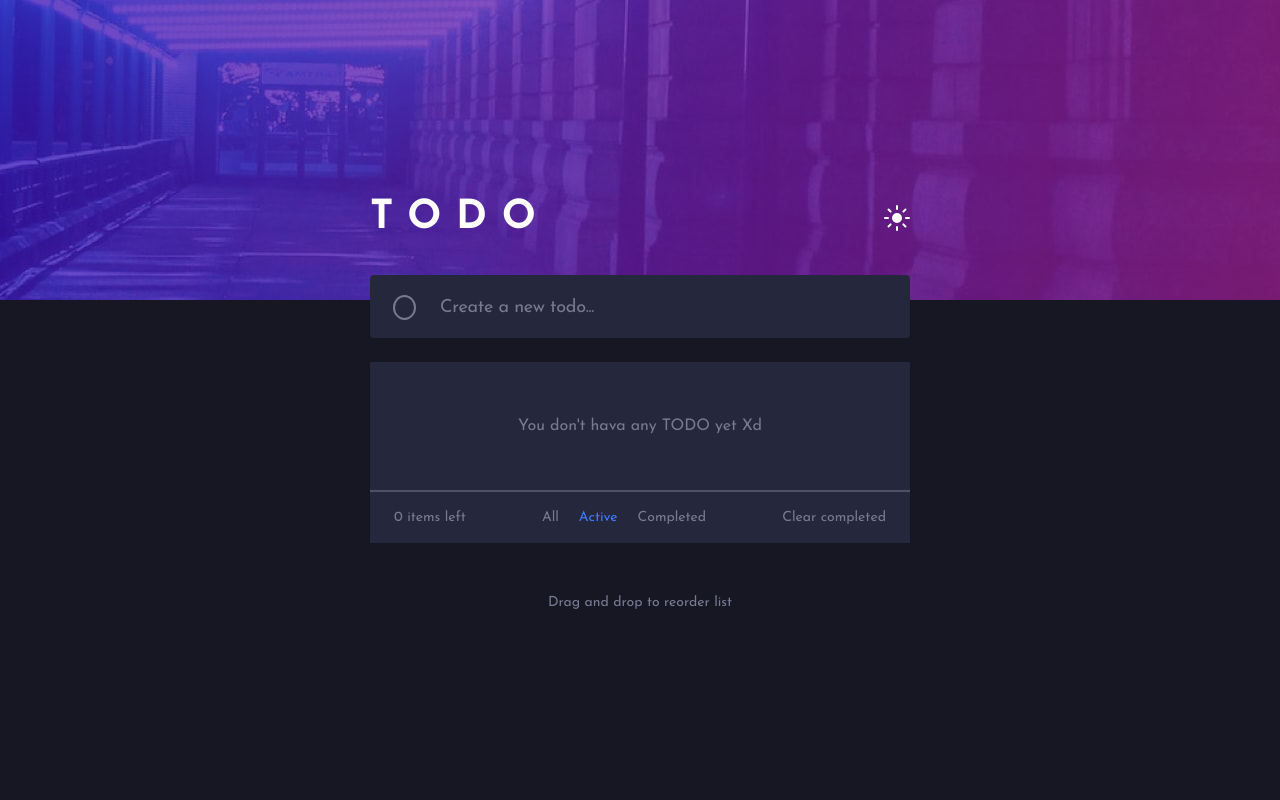
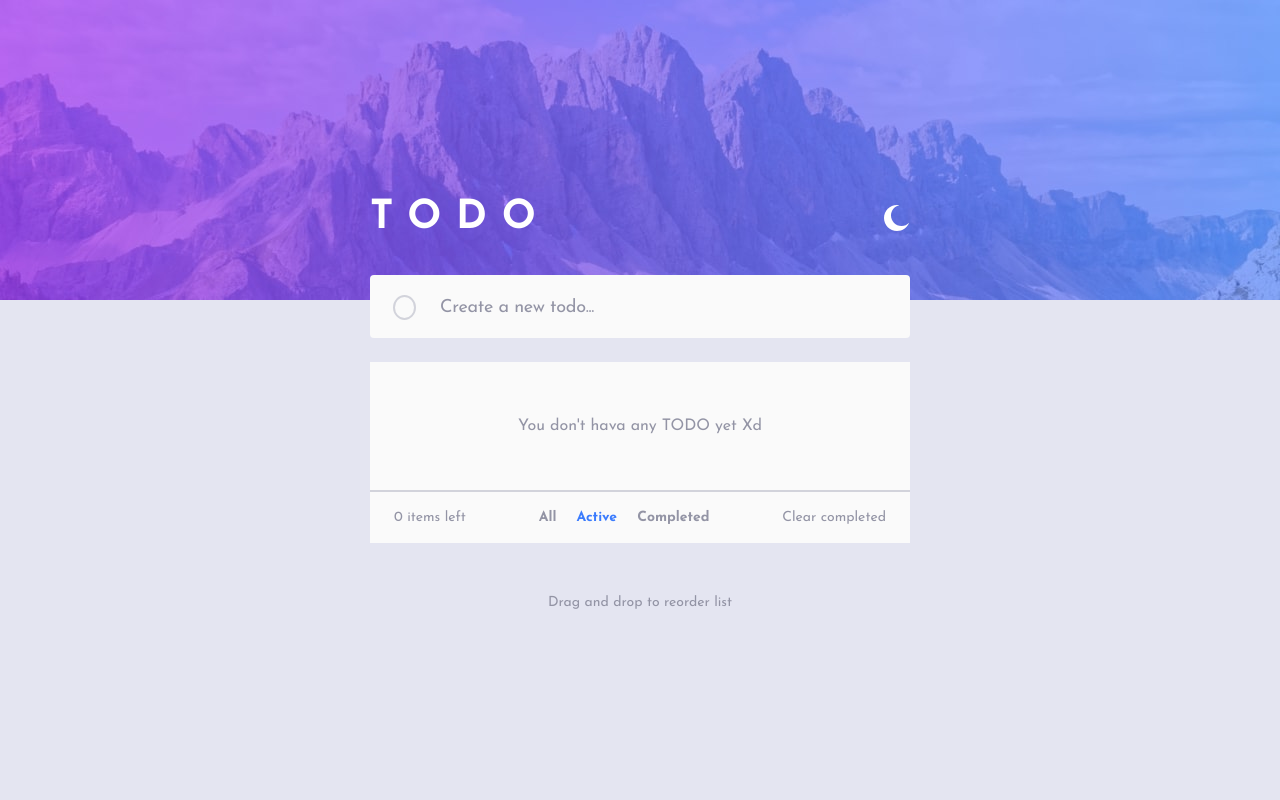
Before and after one commit to lazydroide/frontendmentor-todo-app, a Django app: page / in a window 1280 px wide. Run offline with Django 4.2, Linux system fonts and the light colour scheme; data that the repository does not hold is empty.

Commit message:
feat: light/dark modes

```diff
--- a/todoapp/static/css/style.css
+++ b/todoapp/static/css/style.css
@@ -55,34 +80,47 @@ img, picture, svg, video, canvas{
     --clr-body-bg: hsl(235, 21%, 11%);
     --clr-todo-bg: hsl(235, 24%, 19%);
 
-    --clr-text-900: #FFFFFF;
+    --clr-text-title: #FFFFFF;
+    --clr-text-body: hsl(234, 39%, 85%);
+    --clr-text-menu: hsl(234, 11%, 52%);
+    --clr-text-filter: hsl(234, 11%, 52%);
+    --clr-text-filter-hover: #FFFFFF;
+
+    --clr-divider: hsl(233, 14%, 35%);
+
+    /* --clr-text-900: #FFFFFF;
     --clr-text-700: hsl(236, 33%, 92%);
     --clr-text-600: hsl(234, 39%, 85%);
     --clr-text-400: hsl(234, 11%, 52%);
     --clr-text-300: hsl(233, 14%, 35%);
-    --clr-text-200: hsl(237, 14%, 26%);
-
-    --clr-bright-blue: hsl(220, 98%, 61%);
-    --clr-gradient-star: hsl(192, 100%, 87%);
-    --clr-gradient-end: hsl(280, 87%, 65%);
-
-    --gradient: linear-gradient(90deg, var(--clr-gradient-star), var(--clr-gradient-end));
+    --clr-text-200: hsl(237, 14%, 26%); */
 
     --bg-img: url(../img/bg-desktop-dark.jpg);
+    --icon: url(../img/icon-sun.svg);
+}
 
-    font-family: 'Josefin Sans', sans-serif;
-    color: var(--clr-text-900);
-    --fs-12: 0.75rem;
-    --fs-14: 0.875rem;
-    --fs-18: 1.125rem;
-    --fs-27: 1.6875rem;
-    --fs-40: 2.5rem;
+.light {
+    --clr-body-bg: hsl(236, 33%, 92%);
+    --clr-todo-bg: hsl(0, 0%, 98%);
 
-    --fw-400: 400;
-    --fw-700: 700;
+    --clr-text-title: #FFFFFF;
+    --clr-text-body: hsl(235, 19%, 35%);
+    --clr-text-menu: hsl(236, 9%, 61%);
+    --clr-text-filter: hsl(236, 9%, 61%);
+    --clr-text-filter-hover: hsl(235, 19%, 35%);
 
-    --radius-4: 4px;
-    --radius-8: 8px;
+    --clr-divider: hsl(233, 11%, 84%);
+
+    /* - Very Light Gray: hsl(0, 0%, 98%) */
+    /* - Very Light Grayish Blue: hsl(236, 33%, 92%) */
+    /* - Light Grayish Blue: hsl(233, 11%, 84%)
+    - Dark Grayish Blue: hsl(236, 9%, 61%)
+    - Very Dark Grayish Blue: hsl(235, 19%, 35%) */
+
+
+
+    --bg-img: url(../img/bg-desktop-light.jpg);
+    --icon: url(../img/icon-moon.svg);
 }
 
 /* typography classes */
@@ -91,21 +129,27 @@ img, picture, svg, video, canvas{
     font-weight: var(--fw-700);
     text-transform: uppercase;
     letter-spacing: 0.37em;
-    color: var(--clr-text-900);
+    color: var(--clr-text-title);
 }
 
 .text-body {
     font-size: var(--fs-18);
     font-weight: var(--fw-400);
     letter-spacing: -0.015em;
-    color: var(--clr-text-600);
+    color: var(--clr-text-body);
 }
 
 .text-menu {
     font-size: var(--fs-14);
     font-weight: var(--fw-400);
-    color: var(--clr-text-400);
+    color: var(--clr-text-menu);
+}
 
+.text-filter {
+    font-size: var(--fs-14);
+    font-weight: var(--fw-700);
+    color: var(--clr-text-filter);
+    text-transform: capitalize;
 }
 
 /* utility classes */
@@ -219,14 +265,14 @@ header {
     padding-block: 0.5rem 0.8125rem;
     width: 100%;
     justify-content: space-between;
+    align-items: center;
     z-index: 1;
     .theme {
         border: none;
-        background-color: transparent;
-
-        :hover {
-            cursor: pointer;
-        }
+        height: 26px;
+        width: 26px;
+        background: var(--icon) no-repeat;
+        cursor: pointer;
     }
 
 }
@@ -245,7 +291,7 @@ header {
         .check {
             width: 25px;
             height: 25px;
-            border: 2px solid var(--clr-text-400);
+            border: 2px solid var(--clr-divider);
             border-radius: 50%;
         }
 
@@ -256,7 +302,7 @@ header {
             background-color: var(--clr-todo-bg);
 
             &::placeholder {
-                color: var(--clr-text-400);
+                color: var(--clr-text-menu);
             }
 
             &:focus,
@@ -280,8 +326,8 @@ header {
         display: grid;
         place-content: center;
         background-color: var(--clr-todo-bg);
-        color: var(--clr-text-400);
-        border-bottom: 2px solid var(--clr-text-300);
+        color: var(--clr-text-menu);
+        border-bottom: 2px solid var(--clr-divider);
     }
 
     .menu {
@@ -304,12 +350,10 @@ header {
                 appearance: none;
                 border: none;
                 background-color: transparent;
-                color: var(--clr-text-400);
-                text-transform: capitalize;
             }
 
             .btn:hover{
-                color: var(--clr-text-900);
+                color: var(--clr-text-filter-hover);
                 cursor: pointer;
             }
 
@@ -324,10 +368,10 @@ header {
     .clear {
         border: none;
         background-color: transparent;
-        color: var(--clr-text-400);
+        color: var(--clr-text-menu);
 
         &:hover {
-            color: var(--clr-text-600);
+            color: var(--clr-text-body);
         }
     }
 
--- a/todoapp/static/js/script.js
+++ b/todoapp/static/js/script.js
@@ -6,10 +6,18 @@ const todos = document.getElementById('todos')
 const filter = document.getElementById('filter');
 const filterBtns = document.querySelectorAll('.btn');
 
-console.log(filter)
-console.log(filterBtns)
+const themeBtn = document.getElementById('theme');
 
 var hasChanged = false;
+
+const storageTheme = (value) => {
+  localStorage.setItem('todoapp_theme', value);
+}
+
+const retrieveTheme = () => {
+  const theme = localStorage.getItem('todoapp_theme');
+  document.documentElement.className = theme;
+}
 
 const resetButtonStates = () => {
   filterBtns.forEach(button => {
@@ -43,3 +51,14 @@ todoForm.addEventListener('submit', (e) => {
     e.preventDefault();
     if (hasChanged) { todoForm.submit() }
 })
+
+
+themeBtn.addEventListener('click', () => {
+  if (document.documentElement.className === 'dark') {
+    document.documentElement.className = 'light';
+    storageTheme('light');
+  } else {
+    document.documentElement.className = 'dark';
+    storageTheme('dark');
+  }
+})
--- a/todoapp/templates/index.html
+++ b/todoapp/templates/index.html
@@ -1,12 +1,13 @@
 {% load static %}
 <!DOCTYPE html>
-<html lang="en">
+<html lang="en" class="light">
 <head>
     <meta charset="UTF-8">
     <meta name="viewport" content="width=device-width, initial-scale=1.0">
     <link rel="preconnect" href="https://fonts.googleapis.com">
     <link rel="preconnect" href="https://fonts.gstatic.com" crossorigin>
     <link href="https://fonts.googleapis.com/css2?family=JetBrains+Mono:ital,wght@0,100..800;1,100..800&family=Josefin+Sans:ital,wght@0,100..700;1,100..700&family=Space+Mono:ital,wght@0,400;0,700;1,400;1,700&display=swap" rel="stylesheet">
+    <link rel="icon" type="image/png" sizes="32x32" href="{% static "./images/favicon-32x32.png" %}">
     <title>Document</title>
     <script defer src="{% static "js/script.js" %}"></script>
     <link rel="stylesheet" href="{% static "css/style.css" %}">
@@ -15,7 +16,7 @@
     <main class="column">
         <header class="row">
             <h1 class="text-h1">Todo</h1>
-            <button class="theme" id="theme"><img src="{% static "img/icon-sun.svg" %}" alt=""></button>
+            <button class="theme" id="theme"></button>
         </header>
 
         <form action="{% url "index" %}" method='post' id="newtodo" class="newtodo">
@@ -40,9 +41,9 @@
                 <div class="left">{{left}}</div>
                 <article class="filter-menu">
                     <fieldset id='filter' class='row'>
-                        <button class="btn" type="button" state='default' id="all">all</button>
-                        <button class="btn" type="button" state='clicked' id="active">active</button>
-                        <button class="btn" type="button" state='default' id="completed">completed</button>
+                        <button class="btn text-filter" type="button" state='default' id="all">all</button>
+                        <button class="btn text-filter" type="button" state='clicked' id="active">active</button>
+                        <button class="btn text-filter" type="button" state='default' id="completed">completed</button>
                     </fieldset>
                 </article>
                 <button type="button" class="clear" id="clear">Clear completed</button>
```
Also changed, not shown: other parts of todoapp/static/css/style.css (+30 -3 lines).
